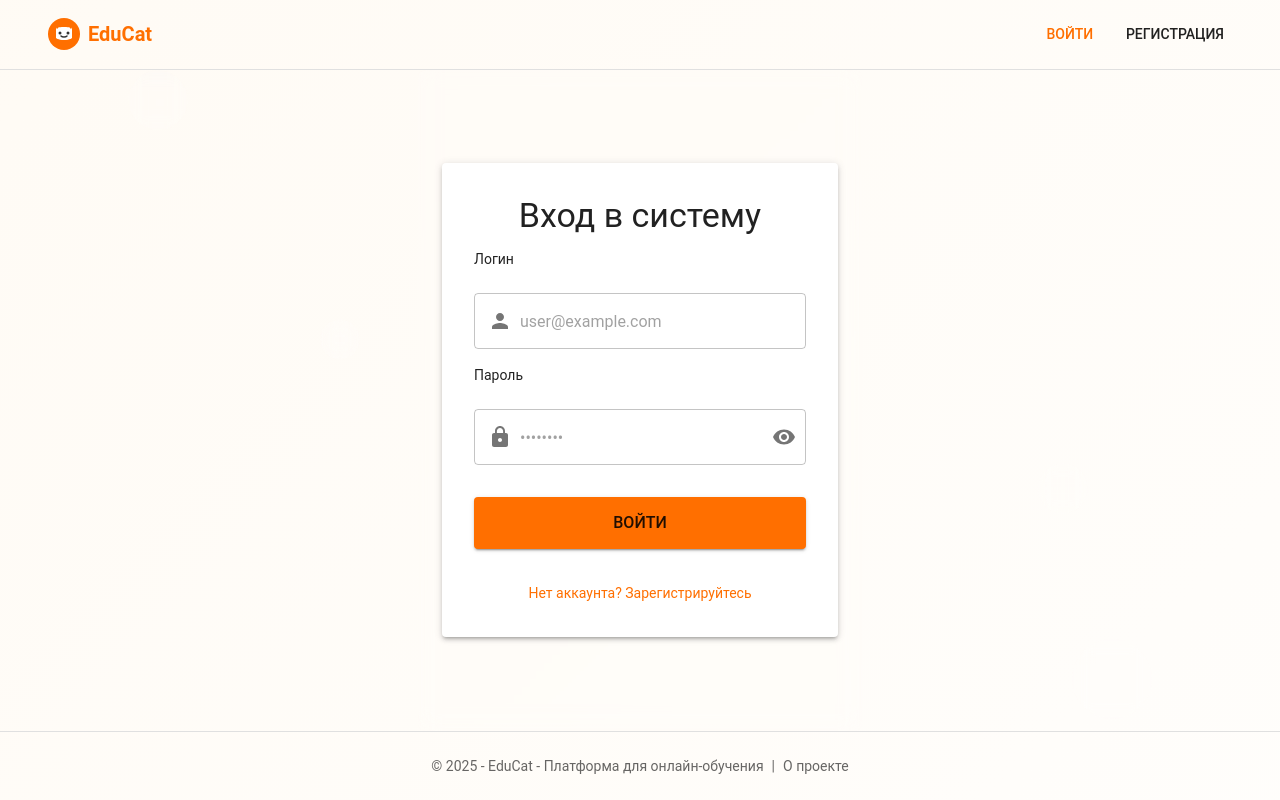
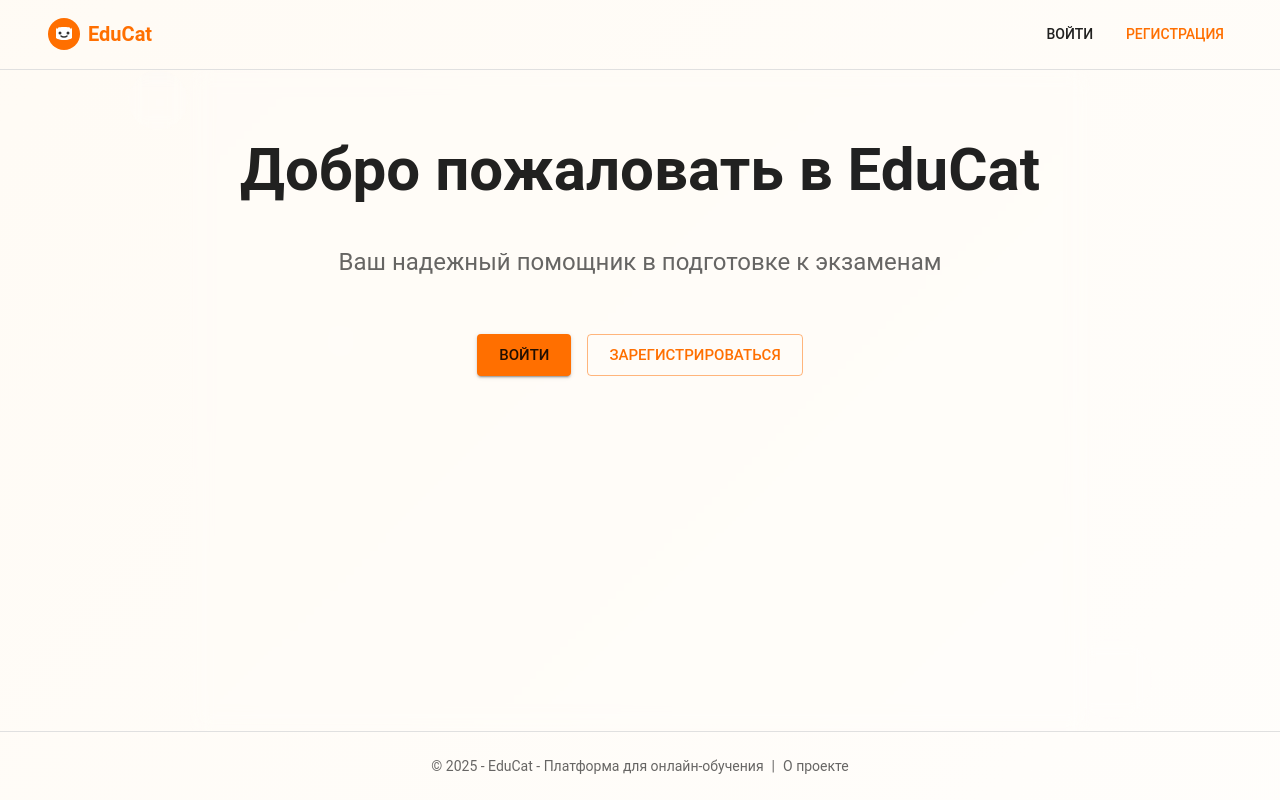
Before and after one commit to GrinOnFace/Educat, a React (Vite) app: page /#/login in a window 1280 px wide. Before the commit this address led to /#/login. Built offline with nearby package versions, Linux system fonts and the light colour scheme.

Commit message:
Fix routing for login and register pages

```diff
--- a/src/App.tsx
+++ b/src/App.tsx
@@ -1,4 +1,6 @@
-import { Routes, Route, Navigate } from 'react-router-dom';
+import { BrowserRouter as Router, Routes, Route, Navigate } from 'react-router-dom';
+import { CssBaseline, ThemeProvider } from '@mui/material';
+import { theme } from './theme';
 import LoginPage from './pages/LoginPage';
 import RegisterPage from './pages/RegisterPage';
 import MainPage from './pages/MainPage';
@@ -43,6 +45,9 @@ const StudentRoute = ({ children }: { children: React.ReactNode }) => {
 
 function App() {
   return (
+    <ThemeProvider theme={theme}>
+      <CssBaseline />
+      <Router>
         <Routes>
           {/* Public routes */}
           <Route
@@ -144,7 +149,7 @@ function App() {
             }
           />
 
-      {/* Root route */}
+          {/* Redirect root to dashboard */}
           <Route
             path='/'
             element={
@@ -154,9 +159,20 @@ function App() {
             }
           />
 
+          <Route
+            path='/dashboard'
+            element={
+              <ProtectedRoute>
+                <MainPage />
+              </ProtectedRoute>
+            }
+          />
+
           {/* Catch all route - redirect to dashboard */}
           <Route path='*' element={<Navigate to='/dashboard' replace />} />
         </Routes>
+      </Router>
+    </ThemeProvider>
   );
 }
 
--- a/src/components/PublicHeader.tsx
+++ b/src/components/PublicHeader.tsx
@@ -21,10 +21,10 @@ const PublicHeader = () => {
       <Logo />
 
       <Box>
-        <Button href='/#/login' color={isLoginPage ? 'primary' : 'inherit'} sx={{ mr: 2 }}>
+        <Button href='/login' color={isLoginPage ? 'primary' : 'inherit'} sx={{ mr: 2 }}>
           Войти
         </Button>
-        <Button href='/#/register' color={!isLoginPage ? 'primary' : 'inherit'}>
+        <Button href='/register' color={!isLoginPage ? 'primary' : 'inherit'}>
           Регистрация
         </Button>
       </Box>
--- a/src/main.tsx
+++ b/src/main.tsx
@@ -5,18 +5,12 @@ import CssBaseline from '@mui/material/CssBaseline';
 import { theme } from './theme';
 import App from './App';
 import './index.css';
-import { HashRouter } from 'react-router-dom';
-import { AuthProvider } from './providers/AuthProvider';
 
 ReactDOM.createRoot(document.getElementById('root')!).render(
   <React.StrictMode>
-    <HashRouter>
-      <ThemeProvider theme={theme}>
-        <CssBaseline />
-        <AuthProvider>
-          <App />
-        </AuthProvider>
-      </ThemeProvider>
-    </HashRouter>
+    <ThemeProvider theme={theme}>
+      <CssBaseline />
+      <App />
+    </ThemeProvider>
   </React.StrictMode>
 );
--- a/src/pages/HomePage.tsx
+++ b/src/pages/HomePage.tsx
@@ -32,10 +32,10 @@ const HomePage = () => {
         </Typography>
 
         <Box sx={{ display: 'flex', gap: 2, justifyContent: 'center' }}>
-          <Button component={Link} href='/#/login' variant='contained' color='primary' size='large'>
+          <Button component={Link} href='/login' variant='contained' color='primary' size='large'>
             Войти
           </Button>
-          <Button component={Link} href='/#/register' variant='outlined' color='primary' size='large'>
+          <Button component={Link} href='/register' variant='outlined' color='primary' size='large'>
             Зарегистрироваться
           </Button>
         </Box>
```
Lines whose indentation alone changed are shown as unchanged.
